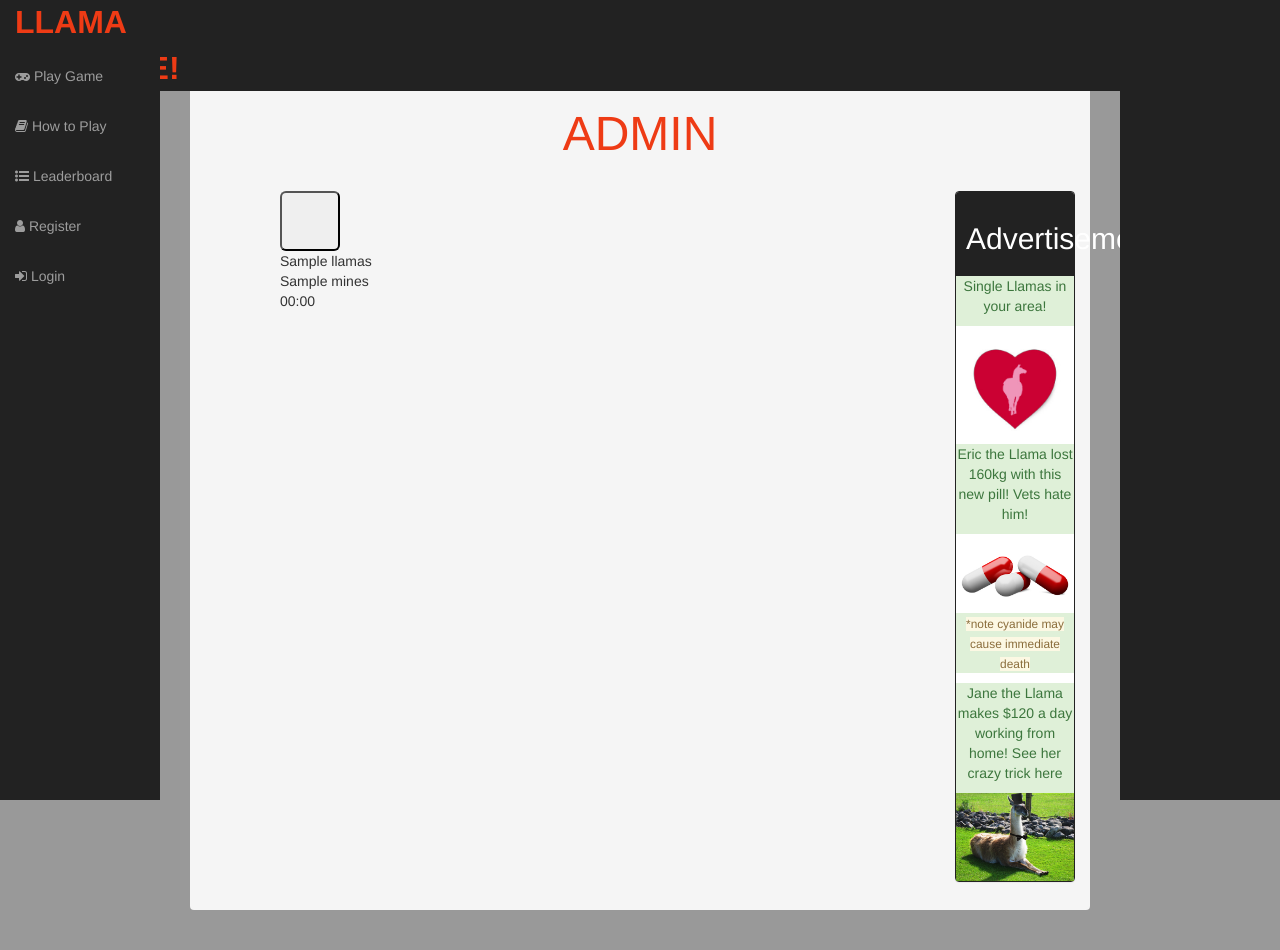
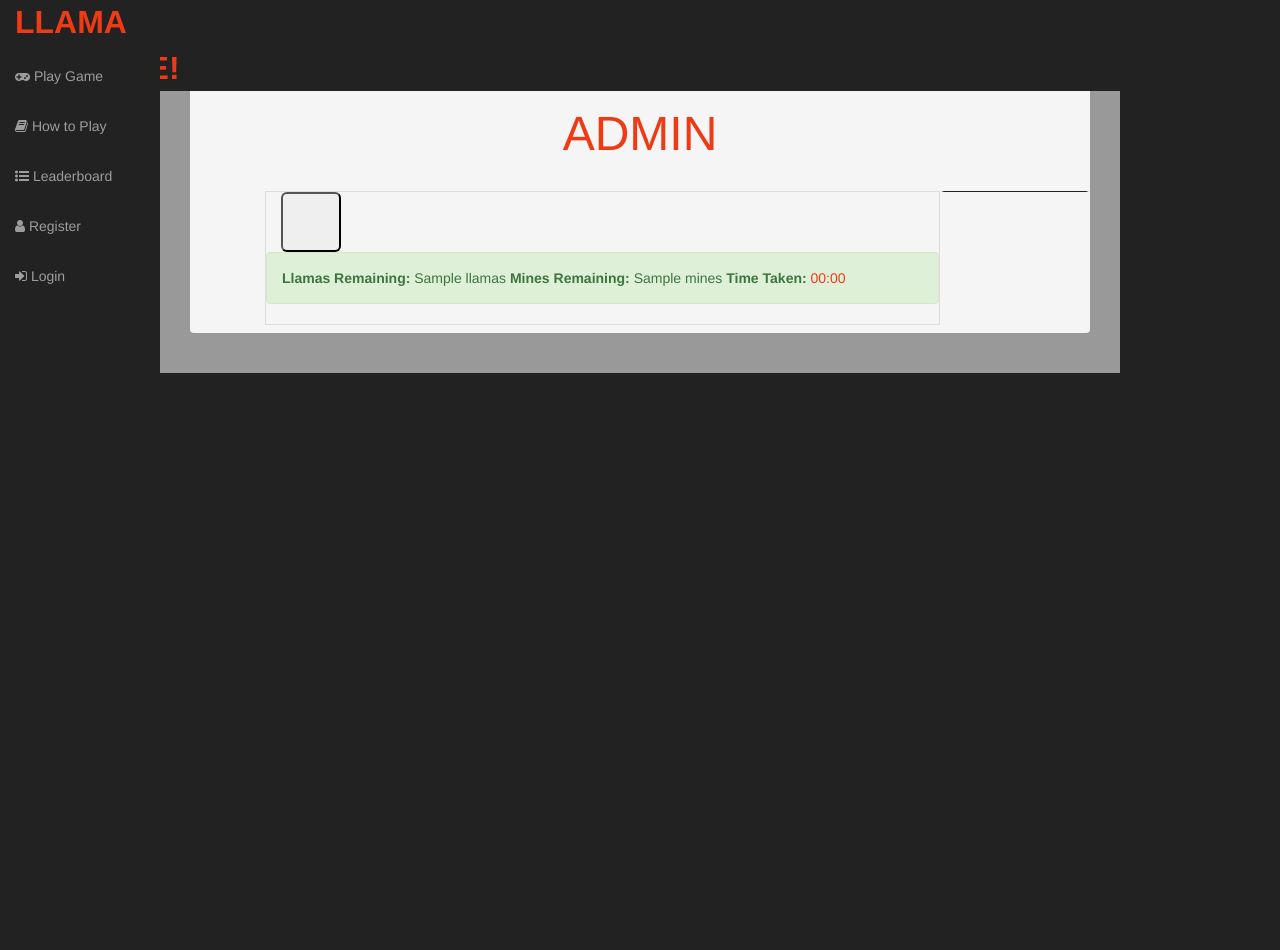
Before and after one commit to gordi1308/LlamaLandmine, a Django app: template bad_llama_games/templates/game.html in a window 1280 px wide. After the commit the page ends 373 px from the top, so only its background shows below. Run offline with Django 3.2, Linux system fonts and the light colour scheme; the template is opened without the code that fills it: most values are stand-ins (such as "Sample title", 1, 10 or a date in 2020); some libraries are stand-ins or nearby versions.

Commit message:
change to buttons and addition of time info

```diff
--- a/bad_llama_games/templates/game.html
+++ b/bad_llama_games/templates/game.html
@@ -5,9 +5,6 @@
     <script src="{% static 'js/scripts/post_request_handler.js' %}"></script>
     <script src="{% static 'js/scripts/game_script.js' %}"></script>
     <script src="{% static 'js/libraries/jquery_timer.js' %}"></script>
-    <script>$(window).scroll(function(){
-        $("#advmove").stop().animate({"marginTop": ($(window).scrollTop()) + "px", "marginLeft":($(window).scrollLeft()) + "px"}, "slow" );
-    })</script>
 {% endblock %}
 
 {% block body %}
@@ -15,25 +12,29 @@
     <div class="row spacer"></div>
     <!--Game play on the left side-->
     <div class="row">
-        <div class="col-lg-9 col-lg-offset-1 col-xs-12">
+        <div class="col-lg-9 col-lg-offset-1 col-xs-12 table-bordered">
             <div id="grid" data-level="{{ level }}" data-size="{{ size }}">
                 {% for i in size_range %}
                     {% for j in size_range %}
-                        <input type="button" class="grid_btn btn-game"
+                        <input type="button" class="grid_btn"
                                data-row="{{ i }}" data-column="{{ j }}" value="">
                     {% endfor %}
                     <br/>
                 {% endfor %}
             </div>
-            <div id="llamas_counter">{{ llamas }}</div>
-            <div id="mines_counter">{{ mines }}</div>
-            <div id="timer">00:00</div>
+            <div class="row">
+                <div class="alert alert-success col-lg-12 col-xs-12">
+                    <strong> Llamas Remaining: </strong>{{ llamas }}
+                    <strong> Mines Remaining: </strong>{{ mines }}
+                    <strong> Time Taken: </strong><a class="text-orange" id="timer">00:00</a>
+                </div>
+            </div>
         </div>
 
      <!--Advertisements on the right side-->
-        <div class="col-lg-2 " id="advmove">
+        <div class="col-lg-2 hidden-xs hidden-sm hidden-md embed-responsive" id="advmove">
             <div class="panel panel-black">    <!-- friend request panel -->
-                <div class="panel-heading text-center"><h2 class="text-white"> Advertisements</h2></div>    <!-- friend request panel header open close-->
+                <div class="panel-heading text-center"> Advertisements</div>    <!-- friend request panel header open close-->
                 <div class="panel-body text-center">
                     <div class="alert-success">
                         <p> Single Llamas in your area! </p>
```
